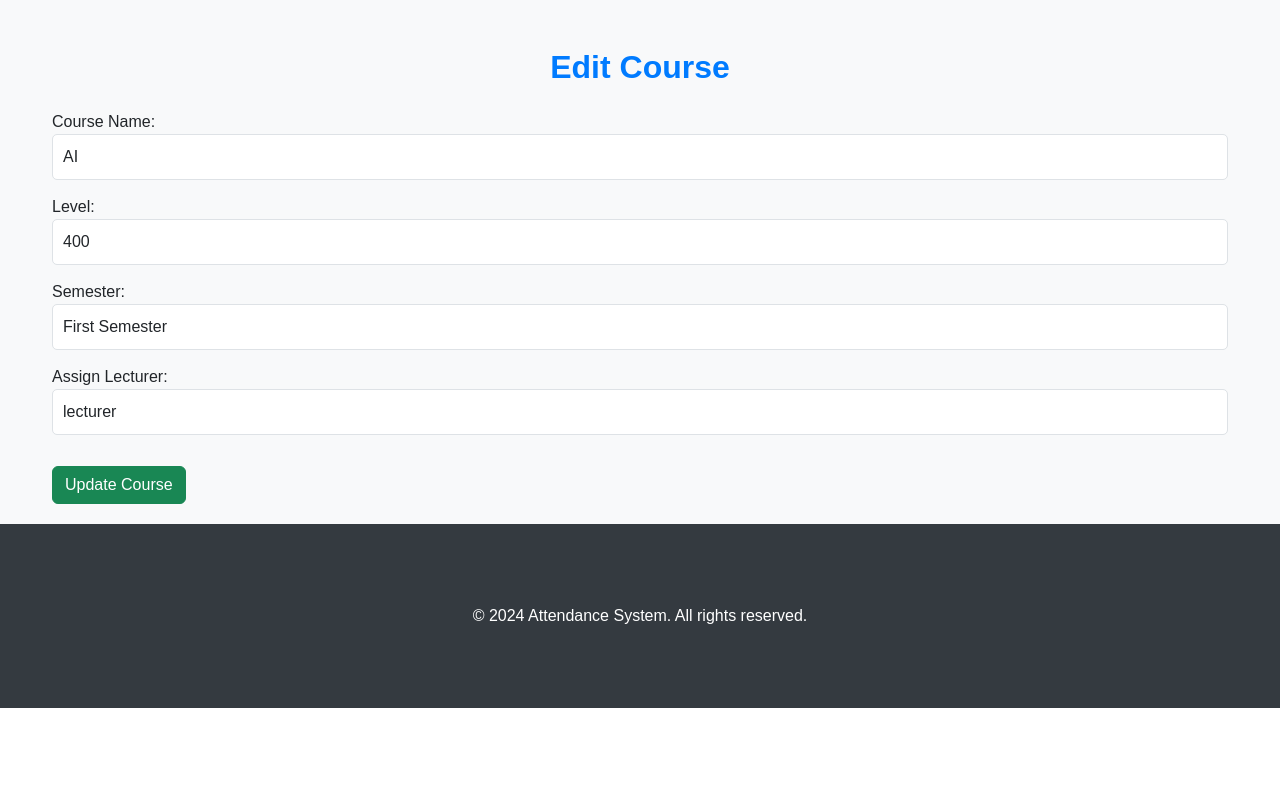
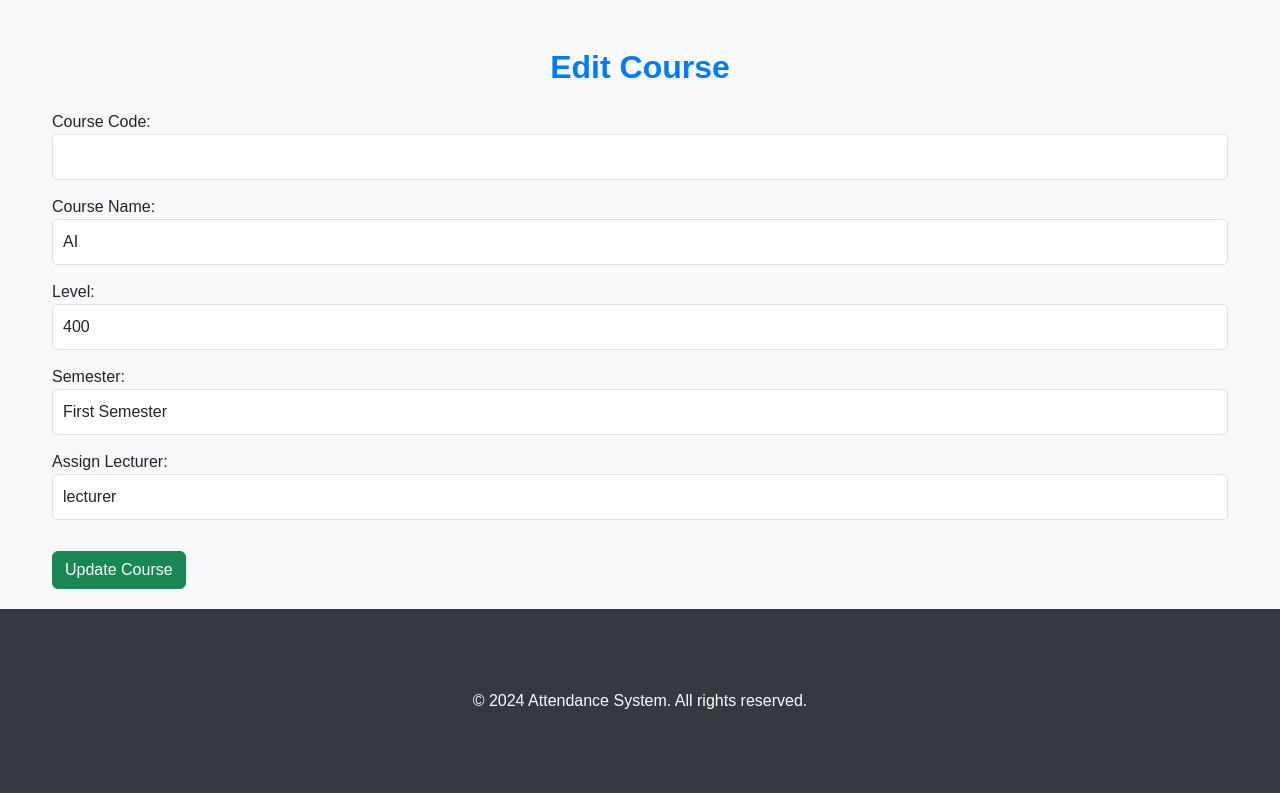
Before and after one commit to Belloyb/attendance-system, a PHP site: page /admin/edit_course.php?id=1 in a window 1280 px wide. Shown: the part 100-893 px from the top of the page. Before the commit the page ends 808 px from the top, so only its background shows below. Run offline with PHP 8.4, Linux system fonts and the light colour scheme; the visitor is signed in with stand-in values (Sample User, id 1); data comes from the database, SQL or seed files in the repository.

Commit message:
Add files via upload
final

```diff
--- a/admin/edit_course.php
+++ b/admin/edit_course.php
@@ -47,13 +47,14 @@
         $error = 'All fields are required.';
     } else {
         // Update the course in the database
-        $query = "UPDATE courses SET course_name = ?, level = ?, semester = ?, lecturer_id = ? WHERE course_id = ?";
+        $query = "UPDATE courses SET course_code = ?,course_name = ?, level = ?, semester = ?, lecturer_id = ? WHERE course_id = ?";
         $stmt = $conn->prepare($query);
-        $stmt->bindParam(1, $course_name);
-        $stmt->bindParam(2, $level);
-        $stmt->bindParam(3, $semester);
-        $stmt->bindParam(4, $lecturer_id);
-        $stmt->bindParam(5, $course_id);
+        $stmt->bindParam(1, $course_code);
+        $stmt->bindParam(2, $course_name);
+        $stmt->bindParam(3, $level);
+        $stmt->bindParam(4, $semester);
+        $stmt->bindParam(5, $lecturer_id);
+        $stmt->bindParam(6, $course_id);
 
         if ($stmt->execute()) {
             // Redirect to manage_courses.php on success
@@ -77,6 +78,11 @@
     <?php endif; ?>
 
     <form action="edit_course.php?id=<?php echo $course_id; ?>" method="POST">
+        <!-- Course code Field -->
+        <div class="form-group">
+            <label for="course_name">Course Code:</label>
+            <input type="text" class="form-control" name="course_code" value="<?php echo htmlspecialchars($course['course_code']); ?>" required>
+        </div>
         <!-- Course Name Field -->
         <div class="form-group">
             <label for="course_name">Course Name:</label>
--- a/admin/manage_courses.php
+++ b/admin/manage_courses.php
@@ -33,6 +33,7 @@
         <thead>
             <tr>
                 <th>ID</th>
+                <th>Course code</th>
                 <th>Course Name</th>
                 <th>Lecturer</th>
                 <th>Actions</th>
@@ -45,6 +46,7 @@
     foreach ($courses as $row) {
         echo "<tr>";
         echo "<td>" . $row['course_id'] . "</td>";
+        echo "<td>" . $row['course_code'] . "</td>";
         echo "<td>" . $row['course_name'] . "</td>";
         echo "<td>" . $row['lecturer_id'] . "</td>";
         echo "<td>
```
Also changed, not shown: admin/add_course.php (+9 -8 lines), admin/add_user.php (line endings or trailing spaces), admin/dashboard.php (line endings or trailing spaces), admin/delete_course.php (line endings or trailing spaces), admin/delete_user.php (line endings or trailing spaces), admin/edit_user.php (line endings or trailing spaces), admin/get_course.php (line endings or trailing spaces), admin/manage_user.php (line endings or trailing spaces), admin/report.php (line endings or trailing spaces).
